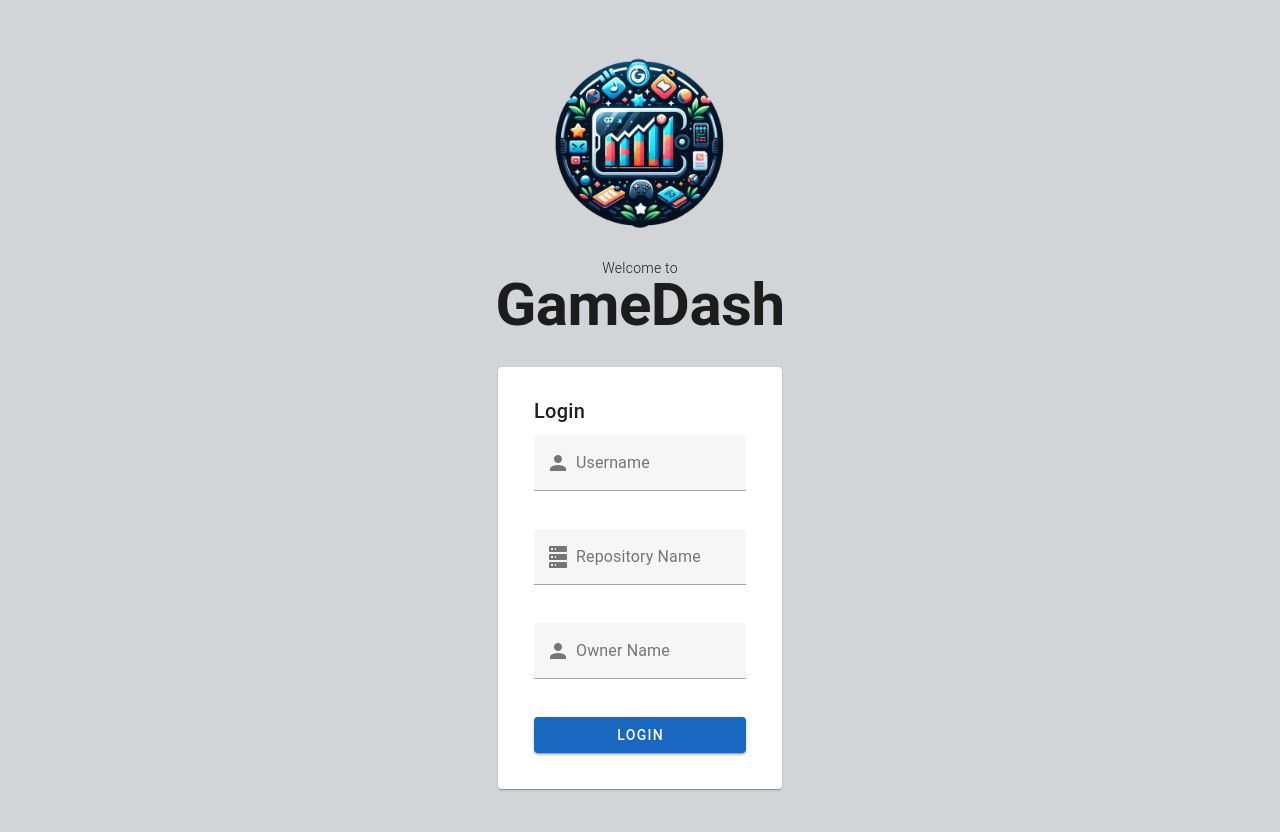
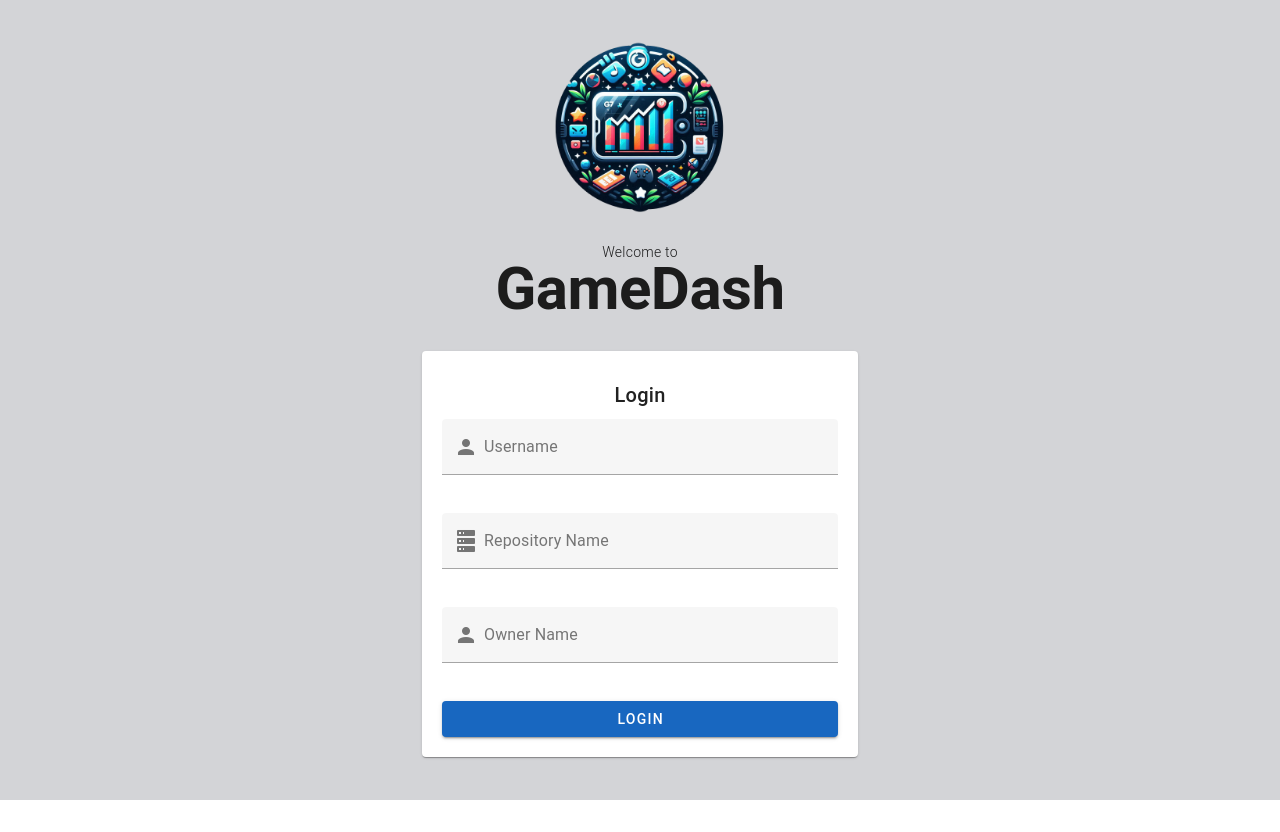
Before and after one commit to NicoBoeklen/GamificationDashboard, a Vue app in the folder frontend/: page / in a window 1280 px wide. After the commit the page ends 800 px from the top, so only its background shows below. Built offline with nearby package versions, Linux system fonts and the light colour scheme.

Commit message:
Login Style

```diff
--- a/frontend/src/components/Home.vue
+++ b/frontend/src/components/Home.vue
@@ -1,29 +1,21 @@
 <template>
-  <v-container class="fill-height">
-    <v-responsive
-      class="align-center fill-height mx-auto"
-      max-width="900"
-    >
-      <v-img
-        class="mb-4"
-        height="200"
-        src="@/assets/LogoDashboard.png"
-      />
+  <v-container class="d-flex align-center justify-center fill-height" style="max-width: 70%; margin: 0 auto; padding: 0;">
+    <v-responsive class="text-center" style="margin:0; padding: 0;">
+      <v-img class="mb-4 mx-auto" height="200" src="@/assets/LogoDashboard.png" />
 
       <div class="text-center">
         <div class="text-body-2 font-weight-light mb-n1">Welcome to</div>
-
         <h1 class="text-h2 font-weight-bold">GameDash</h1>
       </div>
 
       <div class="py-4" />
 
       <v-row align="center" justify="center">
-        <v-col cols="12" sm="10" md="6" lg="4">
-          <v-card class="pa-5">
+        <v-col cols="12" sm="10" md="8" lg="6" xl="4">
+          <v-card class="pa-5 mb-4" :class="{ highlighted: isCurrentUser }">
             <v-card-title class="headline">Login</v-card-title>
-            <v-card-text>
-              <v-form  ref="form">
+            <v-card-text style="margin:0; padding: 0;">
+              <v-form ref="form">
                 <v-text-field
                   label="Username"
                   :rules="[rules.required]"
@@ -60,8 +52,7 @@
                   dense
                   class="mb-4"
                 ></v-text-field>
-                <v-btn color="primary" type="button" block  class="mt-4" @click="login()">Login</v-btn>
-
+                <v-btn color="primary" type="button" block class="mt-4" @click="login()">Login</v-btn>
               </v-form>
             </v-card-text>
           </v-card>
@@ -71,22 +62,30 @@
   </v-container>
 </template>
 
-
 <script setup lang="ts">
-import {toLogin} from "../objects/login";
-import {login} from "../objects/login";
+import { toLogin } from "../objects/login";
+import { login } from "../objects/login";
 const rules = {
   required: (value: string) => !!value || 'Required!'
 };
+</script>
 
-</script>
 <style scoped>
 .fill-height {
-  min-height: 100vh;
-  display: flex;
-  align-items: center;
-  justify-content: center;
+  min-height: 20%;
+}
 
+.highlighted {
+  background-color: #f0f8ff; /* Set a different background color for highlighted cards */
+}
+
+.text-center {
+  text-align: center;
+}
+
+.mx-auto {
+  margin-left: auto;
+  margin-right: auto;
 }
 
 v-card {
@@ -101,10 +100,6 @@ v-card-title {
   color: #3f51b5;
 }
 
-v-text-field {
-  margin-bottom: 16px;
-}
-
 v-btn {
   background-color: #3f51b5;
   color: #ffffff;
```
